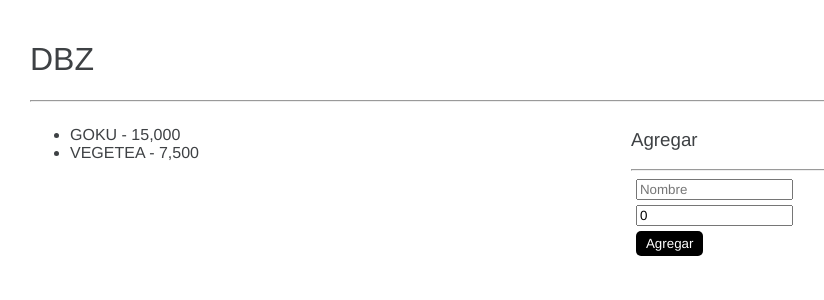
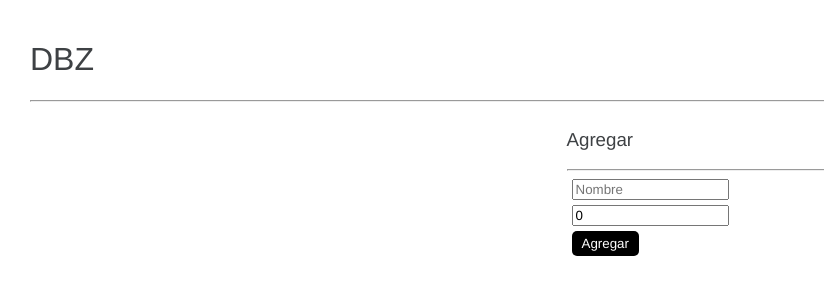
Before and after one commit to epassano/CursoAngular, an Angular app: page / in a window 1280 px wide. Shown: the top 300 px of the page, without its empty margins (10-834 px from the left). Built offline with nearby package versions, Linux system fonts and the light colour scheme.

Commit message:
62. Crear componentes hijos

```diff
--- a/src/app/dbz/dbz.module.ts
+++ b/src/app/dbz/dbz.module.ts
@@ -2,12 +2,13 @@
 import { CommonModule } from '@angular/common';
 import { FormsModule } from '@angular/forms';
 import { MainPageComponent } from './main-page/main-page.component';
+import { PersonajesComponent } from './personajes/personajes.component';
 
 
 
 
 @NgModule({
-  declarations: [MainPageComponent],
+  declarations: [MainPageComponent, PersonajesComponent],
   imports: [
     CommonModule,
     FormsModule
--- a/src/app/dbz/main-page/main-page.component.html
+++ b/src/app/dbz/main-page/main-page.component.html
@@ -2,11 +2,8 @@
 <hr>
 <div class="row">
     <div class="col">
-        <ul >
-            <li *ngFor="let personaje of personajes">
-                {{personaje.nombre}} - {{personaje.poder | number}}
-            </li>
-        </ul>
+        <app-personajes></app-personajes>
+
     </div>
     <div class="col">
         <h3>Agregar<small>{{nuevo.nombre}}</small></h3>
--- /dev/null
+++ b/src/app/dbz/personajes/personajes.component.html
@@ -0,0 +1,5 @@
+   <ul >
+            <li *ngFor="let personaje of personajes">
+                {{personaje.nombre}} - {{personaje.poder | number}}
+            </li>
+    </ul>
--- /dev/null
+++ b/src/app/dbz/personajes/personajes.component.ts
@@ -0,0 +1,12 @@
+import { Component, OnInit } from '@angular/core';
+
+@Component({
+  selector: 'app-personajes',
+  templateUrl: './personajes.component.html',
+  styleUrls: ['./personajes.component.css']
+})
+export class PersonajesComponent  {
+
+personajes:any[]=[];
+
+}
```
Also changed, not shown: src/app/dbz/personajes/personajes.component.css (added).
